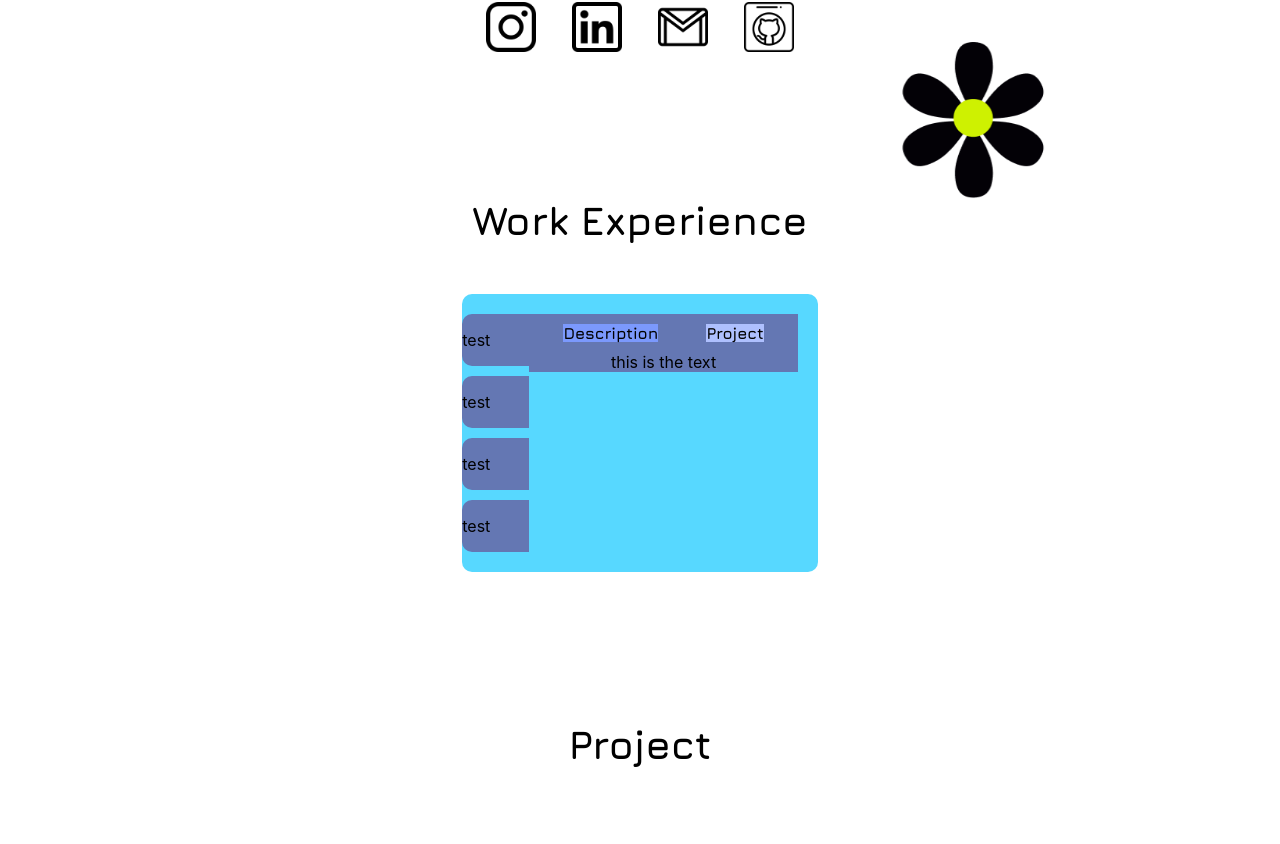
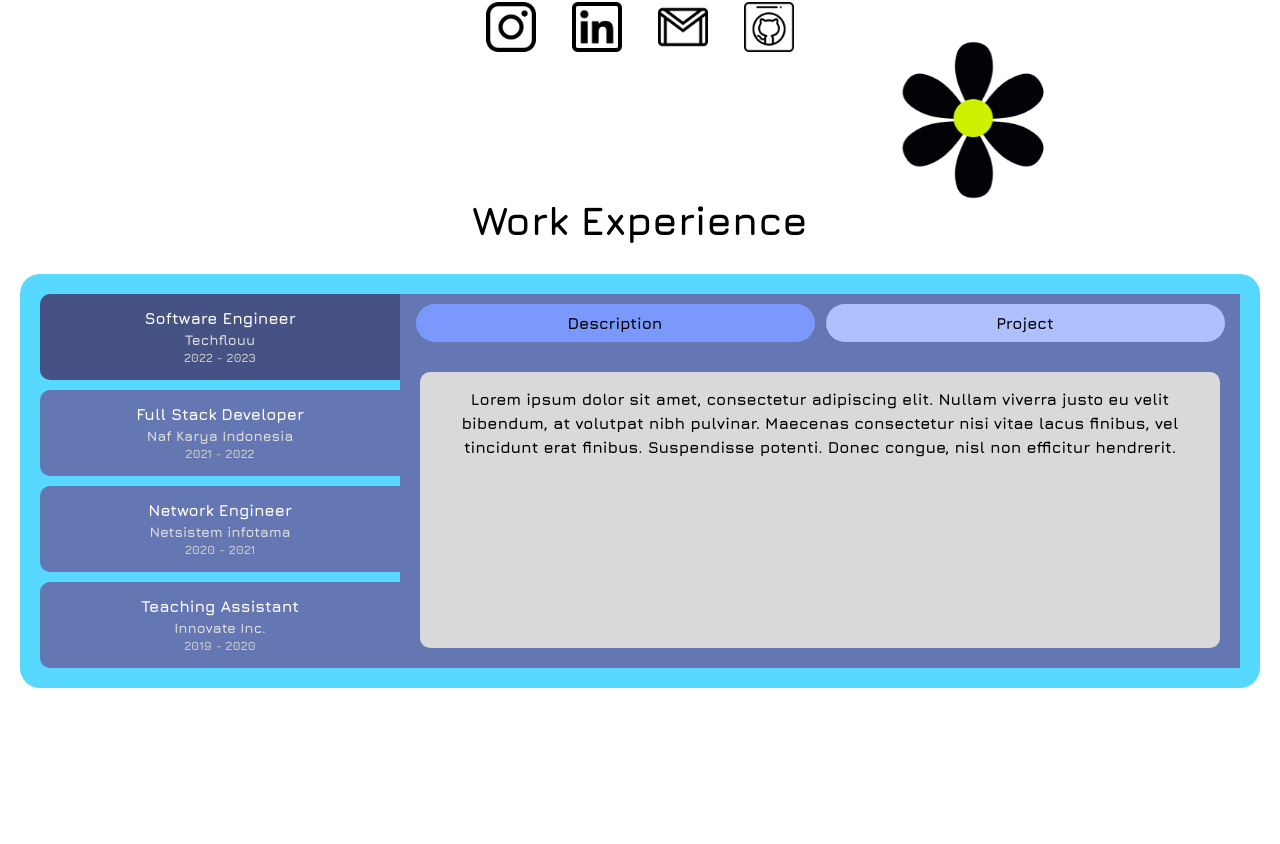
Before and after one commit to AmmarAS03/personal-website, a React (Create React App) app: page / in a window 1280 px wide. Shown: the part 1443-2287 px from the top of the page. Built offline with nearby package versions, Linux system fonts and the light colour scheme.

Commit message:
chore: work experience hardcoded

```diff
--- a/src/assets/scss/Work.module.scss
+++ b/src/assets/scss/Work.module.scss
@@ -10,53 +10,127 @@
 .cardContainer {
   display: flex;
   flex-direction: row;
-  align-items: flex-start;
   width: 100%;
   background-color: #57D8FF;
-  border-radius:10px;
-  padding: 20px 20px 20px 0px;
+  border-radius: 20px;
+  overflow: hidden;
+  max-width: 1200px;
+  padding: 20px;
 }
 
 .leftSide {
   display: flex;
   flex-direction: column;
-  width: 20%;
+  width: 30%;
   background-color: #57D8FF;
-  border-radius: 10px 0px 0px 10px;
   gap: 10px;
 }
 
 .rightSide {
   display: flex;
   flex-direction: column;
-  width: 80%;
-  height:fit-content;
+  width: 70%;
   background-color: #6477B3;
+  height: max;
 }
 
-.buttonContainer{
+.buttonContainer {
   display: flex;
   background-color: #6477B3;
+  padding: 15px;
   border-radius: 10px 0px 0px 10px;
+  cursor: pointer;
+  text-align: center;
+  transition: background-color 0.2s ease;
+
+  &:hover {
+    background-color: #5a6ba1;
+  }
 }
 
-.boxHeader{
+.buttonActive {
+  background-color: #455283;
+}
+
+.buttonContent {
+  display: flex;
+  flex-direction: column;
+  width: 100%;
+  align-items: center;
+}
+
+.expTitle {
+  font-family: Jura;
+  font-weight: 700;
+  font-size: 16px;
+  color: #fff;
+  margin: 0 0 4px 0;
+}
+
+.expCompany {
+  font-family: Jura;
+  font-size: 14px;
+  color: #ddd;
+  margin: 0 0 2px 0;
+}
+
+.expPeriod {
+  font-family: Jura;
+  font-size: 12px;
+  color: #ccc;
+  margin: 0;
+}
+
+.boxHeader {
   display: flex;
   flex-direction: row;
   justify-content: space-around;
-  margin: 10px
+  padding: 10px;
 }
 
-.leftBar{
+.leftBar, .rightBar {
   font-family: Jura;
   display: flex;
-background-color: #7B99FD;
+  justify-content: center;
+  align-items: center;
+  padding: 10px 15px;
+  border-radius: 20px;
+  width: 45%;
+  cursor: pointer;
+  transition: all 0.2s ease;
+  color: #000;
+  font-weight: 500;
+
+  &:hover {
+    opacity: 0.9;
+  }
 }
 
-.rightBar{
-  font-family: Jura;
-  display: flex;
+.leftBar {
+  background-color: #7B99FD;
+}
+
+.rightBar {
   background-color: #AEC0FE;
+}
+
+.activeTab {
+  font-weight: 600;
+}
+
+.boxBody {
+  background-color: #D9D9D9;
+  flex: 1;
+  padding: 15px;
+  margin:20px;
+  text-align: center;
+  border-radius: 10px;
+
+  p {
+    font-family: Jura;
+    line-height: 1.5;
+    margin: 0;
+  }
 }
 
 .headerWork1 {
@@ -66,46 +140,26 @@ background-color: #7B99FD;
   font-style: normal;
   font-weight: 700;
   line-height: normal;
+  margin-bottom: 20px;
 }
 
-.card1 {
-  display: flex;
-  width: 907px;
-  align-items: center;
-  gap: 70px;
-  flex-direction: row;
-  @media (max-width: 1024px) {
-    gap: 10px;
-    flex-direction: column;
-    border-top: 1px solid grey;
-    width: 500px;
-  }
-}
-
-
 @keyframes floatFlower {
-  0% {
-    transform: translateY(0px);
-  }
-  50% {
-    transform: translateY(-15px);
-  }
-  100% {
-    transform: translateY(0px);
-  }
+  0% { transform: translateY(0px); }
+  50% { transform: translateY(-15px); }
+  100% { transform: translateY(0px); }
 }
 
 .backgroundImage2 {
   content: "";
   position: absolute;
   top: 1500px;
-  // left: 1000px;
   right: 230px;
   bottom: 0;
   width: 154px;
   height: 156px;
   z-index: -1;
   animation: floatFlower 4s ease-in-out infinite;
+
   @media (max-width: 1024px) {
     right: 5px;
     top: 2200px;
@@ -113,3 +167,33 @@ background-color: #7B99FD;
     height: 119px;
   }
 }
+
+// Responsive adjustments
+@media (max-width: 768px) {
+  .cardContainer {
+    flex-direction: column;
+    padding: 15px;
+  }
+
+  .leftSide, .rightSide {
+    width: 100%;
+    border-radius: 10px;
+  }
+
+  .leftSide {
+    margin-bottom: 15px;
+  }
+
+  .buttonContainer {
+    border-radius: 10px;
+    &:hover {
+      transform: translateY(-2px);
+    }
+  }
+
+  .buttonActive {
+    border-left: none;
+    border-bottom: 3px solid #AEC0FE;
+    transform: translateY(-2px);
+  }
+}
--- a/src/components/Work.js
+++ b/src/components/Work.js
@@ -1,41 +1,96 @@
-import React from "react";
+import React, { useState } from "react";
 import styles from "../assets/scss/Work.module.scss";
 
 function Work() {
+  // Sample work experience data
+  const workExperiences = [
+    {
+      id: 1,
+      title: "Software Engineer",
+      company: "Techflouu",
+      period: "2022 - 2023",
+      description: "Lorem ipsum dolor sit amet, consectetur adipiscing elit. Nullam viverra justo eu velit bibendum, at volutpat nibh pulvinar. Maecenas consectetur nisi vitae lacus finibus, vel tincidunt erat finibus. Suspendisse potenti. Donec congue, nisl non efficitur hendrerit.",
+      project: "Developed a responsive web application using React and Node.js. Implemented user authentication, data visualization, and real-time updates. Collaborated with a team of 5 developers using agile methodologies."
+    },
+    {
+      id: 2,
+      title: "Full Stack Developer",
+      company: "Naf Karya Indonesia",
+      period: "2021 - 2022",
+      description: "Praesent eget dolor sed lectus ultrices vulputate. Vivamus id justo ut magna vehicula accumsan. Pellentesque habitant morbi tristique senectus et netus et malesuada fames ac turpis egestas. Nulla nec est semper, ultrices metus ut.",
+      project: "Redesigned the company's flagship product, improving user satisfaction by 35%. Created wireframes, prototypes, and conducted user testing with over 50 participants. Implemented design system for consistent UI components."
+    },
+    {
+      id: 3,
+      title: "Network Engineer",
+      company: "Netsistem infotama",
+      period: "2020 - 2021",
+      description: "Nullam id dolor id nibh ultricies vehicula ut id elit. Morbi leo risus, porta ac consectetur ac, vestibulum at eros. Fusce dapibus, tellus ac cursus commodo, tortor mauris condimentum nibh, ut fermentum massa justo sit amet risus.",
+      project: "Built dashboards to visualize key business metrics. Conducted analysis that identified cost-saving opportunities worth $500,000 annually. Automated reporting processes that saved 20 hours of manual work per week."
+    },
+    {
+      id: 4,
+      title: "Teaching Assistant",
+      company: "Innovate Inc.",
+      period: "2019 - 2020",
+      description: "Cras mattis consectetur purus sit amet fermentum. Donec ullamcorper nulla non metus auctor fringilla. Aenean eu leo quam. Pellentesque ornare sem lacinia quam venenatis vestibulum. Sed posuere consectetur est at lobortis.",
+      project: "Led product development for a mobile application with over 100,000 users. Coordinated cross-functional teams and managed release cycles. Conducted market research to identify new feature opportunities."
+    }
+  ];
+
+  // State to track selected experience and view
+  const [selectedExp, setSelectedExp] = useState(1);
+  const [activeView, setActiveView] = useState('description'); // 'description' or 'project'
+
+  // Find the currently selected experience
+  const currentExperience = workExperiences.find(exp => exp.id === selectedExp);
+
   return (
     <div className={styles.workContainer}>
-      <img
-        src="/images/Flower.png"
-        className={styles.backgroundImage2}
-        alt=""
-      />
+      <img src="/images/Flower.png" className={styles.backgroundImage2} alt="" />
       <p className={styles.headerWork1}>Work Experience</p>
+
       <div className={styles.cardContainer}>
         <div className={styles.leftSide}>
-          <div className={styles.buttonContainer}>
-            <p>test</p>
+          {workExperiences.map((exp) => (
+            <div
+              key={exp.id}
+              className={`${styles.buttonContainer} ${selectedExp === exp.id ? styles.buttonActive : ''}`}
+              onClick={() => setSelectedExp(exp.id)}
+            >
+              <div className={styles.buttonContent}>
+                <p className={styles.expTitle}>{exp.title}</p>
+                <p className={styles.expCompany}>{exp.company}</p>
+                <p className={styles.expPeriod}>{exp.period}</p>
+              </div>
+            </div>
+          ))}
+        </div>
+
+        <div className={styles.rightSide}>
+          <div className={styles.boxHeader}>
+            <div
+              className={`${styles.leftBar} ${activeView === 'description' ? styles.activeTab : ''}`}
+              onClick={() => setActiveView('description')}
+            >
+              Description
+            </div>
+            <div
+              className={`${styles.rightBar} ${activeView === 'project' ? styles.activeTab : ''}`}
+              onClick={() => setActiveView('project')}
+            >
+              Project
+            </div>
           </div>
-          <div className={styles.buttonContainer}>
-            <p>test</p>
-          </div>
-          <div className={styles.buttonContainer}>
-            <p>test</p>
-          </div>
-          <div className={styles.buttonContainer}>
-            <p>test</p>
+
+          <div className={styles.boxBody}>
+            <p>
+              {activeView === 'description'
+                ? currentExperience.description
+                : currentExperience.project}
+            </p>
           </div>
         </div>
-        <div className={styles.rightSide}>
-          <div className={styles.boxHeader}>
-            <div className={styles.leftBar}>Description</div>
-            <div className={styles.rightBar}>Project</div>
-          </div>
-          <div className={styles.boxBody}>
-            this is the text
-          </div>
-        </div>
-
-        {/* <img src="/images/box.png" className={styles.cardImage2} /> */}
       </div>
     </div>
   );
```
